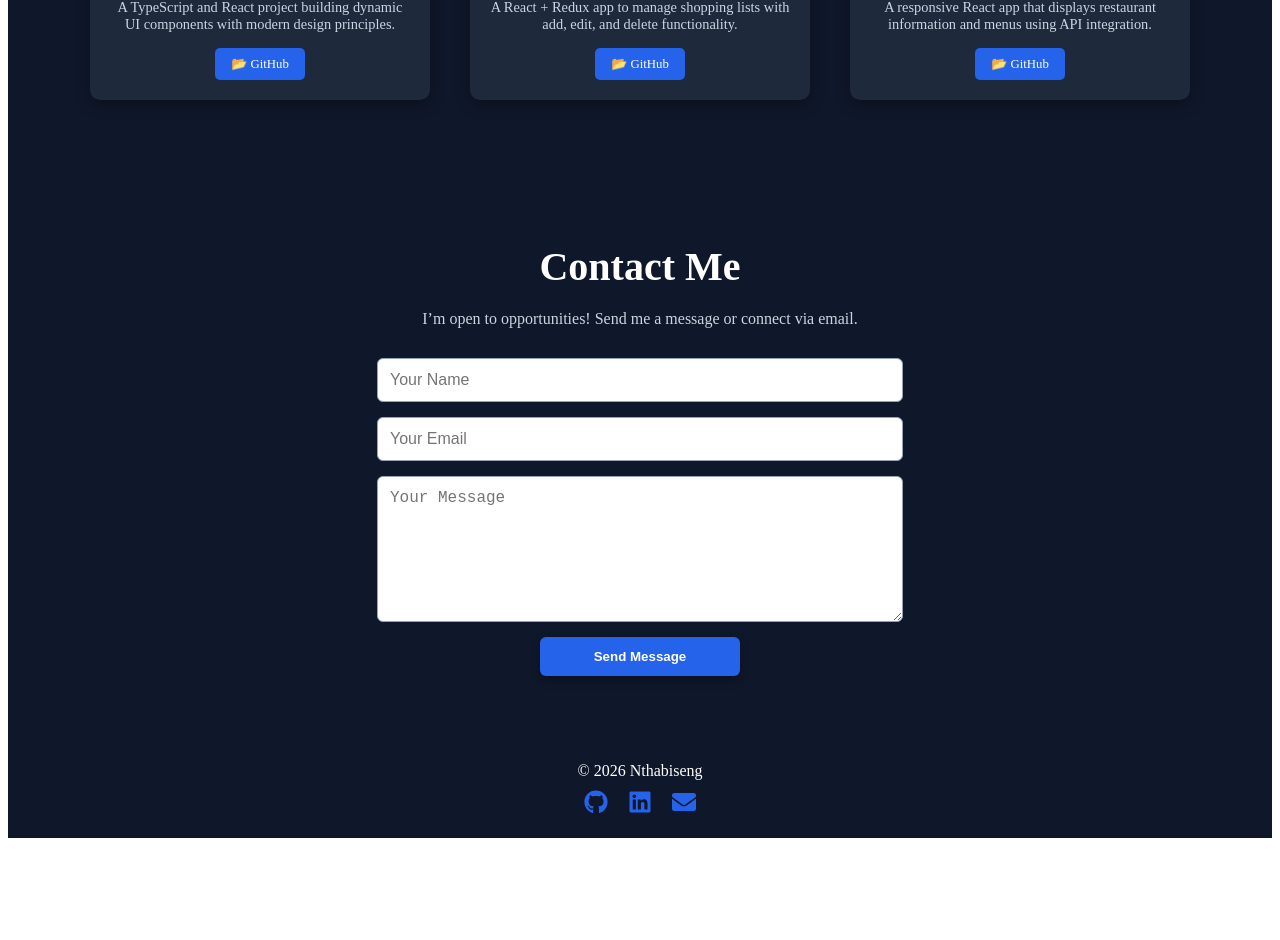
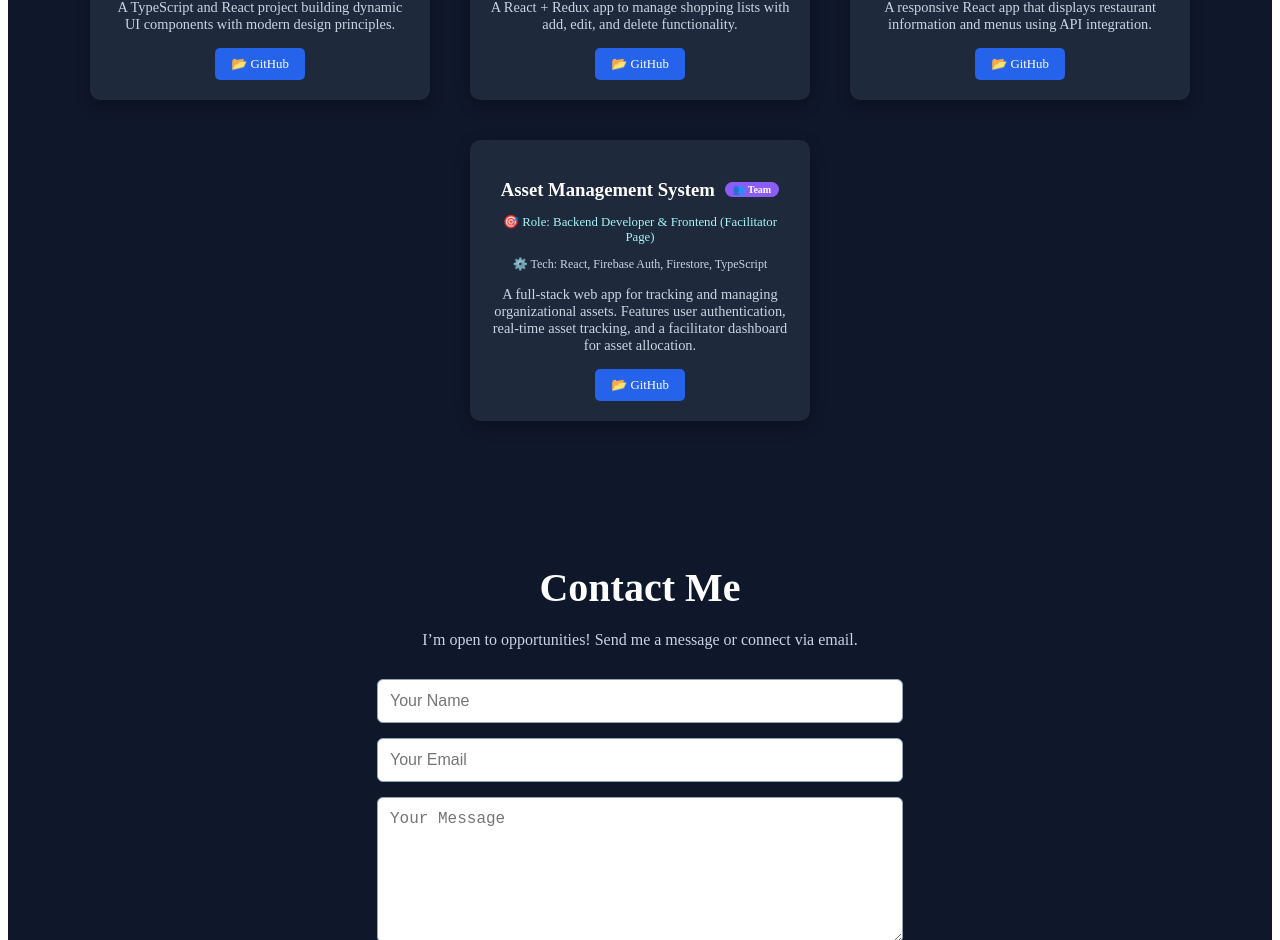
Before and after one commit to peyonce/work-portfolio, a React (Vite) app: page / in a window 1280 px wide. Shown: the part 1227-2167 px from the top of the page. Before the commit the page ends 2073 px from the top, so only its background shows below. Built offline with nearby package versions, Linux system fonts and the light colour scheme.

Commit message:
Add team project (Asset Management System) to portfolio

```diff
--- a/src/pages/Projects.tsx
+++ b/src/pages/Projects.tsx
@@ -27,6 +27,15 @@ export default function Projects() {
       live: "", // Add live link after hosting
     },
     // Add your team project here
+      {
+      title: "Asset Management System",
+      description: "A full-stack web app for tracking and managing organizational assets. Features user authentication, real-time asset tracking, and a facilitator dashboard for asset allocation.",
+      role: "Backend Developer & Frontend (Facilitator Page)",
+      tech: "React, Firebase Auth, Firestore, TypeScript",
+      github: "https://github.com/mlab-aplha/asset-management-system.git",
+      live: "",
+      isTeamProject: true,
+    },
   ];
 
   return (
@@ -42,6 +51,8 @@ export default function Projects() {
             tech={project.tech}
             github={project.github}
             live={project.live}
+            isTeamProject={project.isTeamProject}
+
           />
         ))}
       </div>
```
